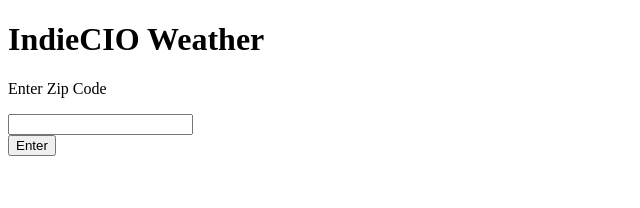
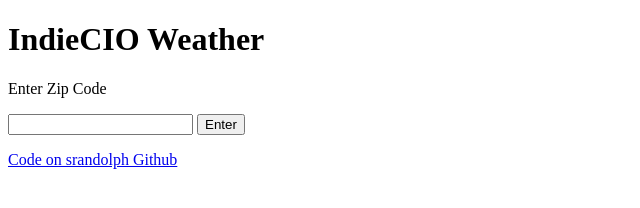
Before and after one commit to srandolph/indieweather, a plain HTML site: page index.html in a window 1280 px wide. Shown: the whole page, without its empty margins (0-640 px from the left). Drawn offline with nearby package versions, Linux system fonts and the light colour scheme.

Commit message:
Add Github link

```diff
--- a/index.html
+++ b/index.html
@@ -1,7 +1,7 @@
 <!DOCTYPE html>
 <html>
 <head>
-<script src="http://ajax.googleapis.com/ajax/libs/jquery/1.5.1/jquery.min.js"></script>
+<script src="http://ajax.googleapis.com/ajax/libs/jquery/2.1.3/jquery.min.js"></script>
 <script type="text/javascript">
 function underWeather(zipcode){
   debugger;
@@ -39,10 +39,13 @@ $.ajax({
 
 <p id="demo">Enter Zip Code</p>
 <form>
-<input id="txtZip" name="zip" type="text" /><br />
+<input id="txtZip" name="zip" type="text" />
 <input id="Button1" type="submit" value="Enter"
-onclick="IsValidZipCode(this.form.zip.value)" />
+onclick="IsValidZipCode(this.form.zip.value)" /><br />
 </form>
+
+<p><a href="https://github.com/srandolph/indieweather">Code on srandolph Github</a></p>
+
 
 
 </body>
```
